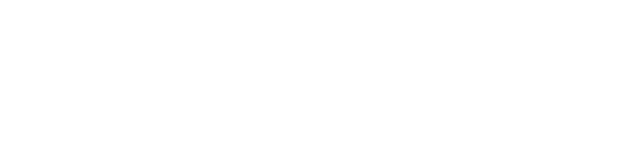
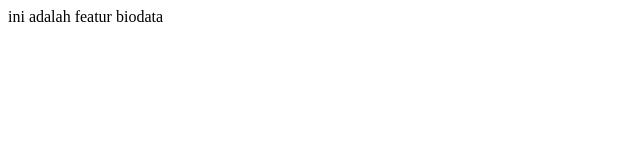
Before and after one commit to mkhoiruddin93/belajargithubidx, a plain HTML site: page biodata.html in a window 1280 px wide. Shown: the whole page, without its empty margins (0-640 px from the left). Drawn offline with Linux system fonts and the light colour scheme.

Commit message:
menambahkan kode biodata

```diff
--- a/biodata.html
+++ b/biodata.html
@@ -6,6 +6,6 @@
     <title>Biodata</title>
 </head>
 <body>
-
+    ini adalah featur biodata
 </body>
 </html>
```
